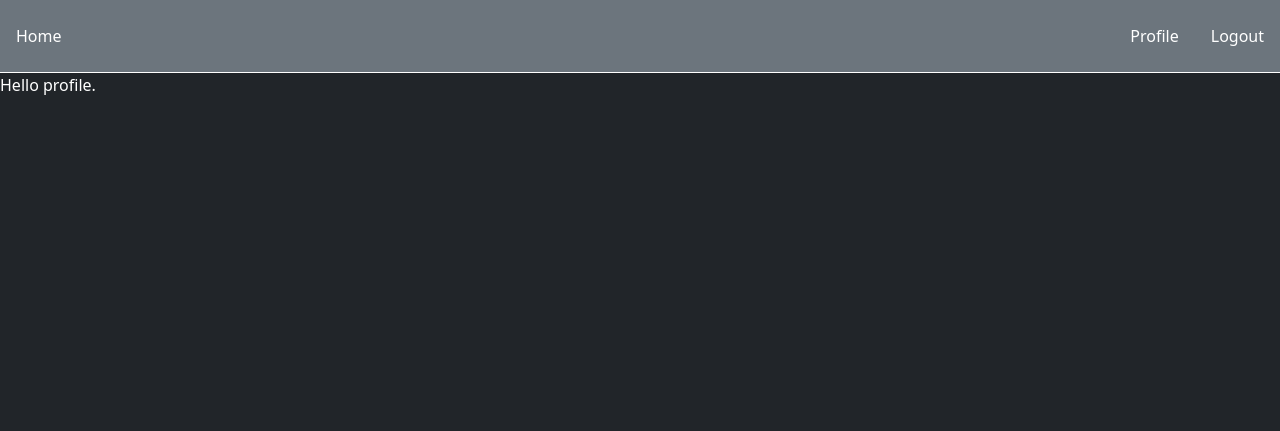
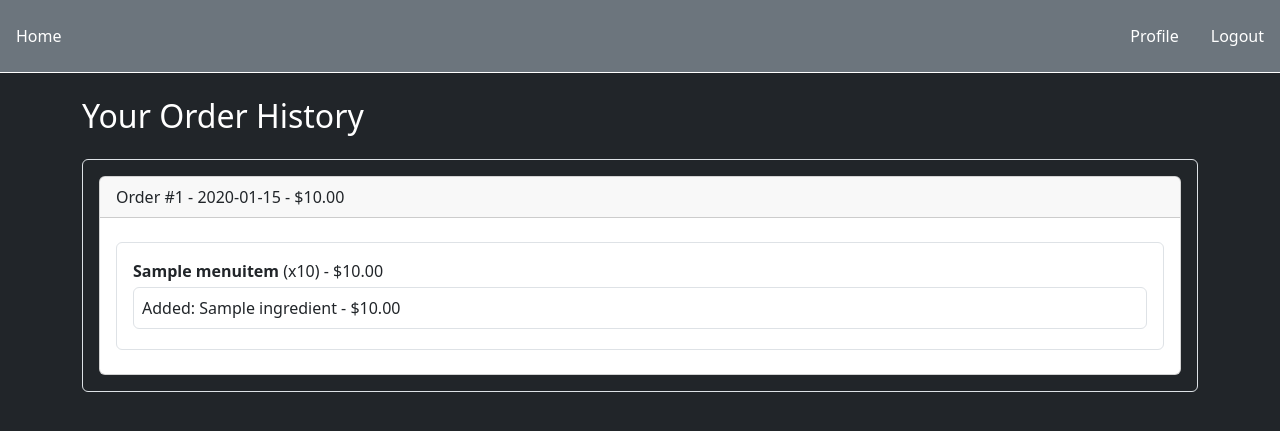
Before and after one commit to OrkunAvci/YemekSepeti-Replica, a Django app: page /profile/ in a window 1280 px wide. Shown: the top 431 px of the page. Run offline with Django 5.2, Linux system fonts and the light colour scheme; a user stored in the database is signed in; tables that the repository leaves empty hold one stand-in row (values such as "Sample post").

Commit message:
Update profile.html

```diff
--- a/YemekSepeti/master/templates/profile.html
+++ b/YemekSepeti/master/templates/profile.html
@@ -1,10 +1,43 @@
-{% extends "./base.html" %}
+{% extends 'base.html' %}
 
 {% block content %}
 
-<div>
-	Hello profile.
+<div class="container mt-4">
+	<h2>Your Order History</h2>
+
+	{% if orders %}
+	<div class="list-group">
+		{% for order in orders %}
+		<div class="list-group-item my-3 rounded p-3 bg-dark border">
+			<div class="card">
+				<div class="card-header justify-content-between">
+					Order #{{ order.id }} - {{order.order_date|date:"Y-m-d" }} - ${{ order.total_price}}
+				</div>
+				<ul class="list-group p-3">
+					{% for item in order.order_items.all %}
+					<li class="rounded border list-group-item my-2 p-3">
+						<strong>{{ item.menu_item.name }}</strong> (x{{ item.quantity }}) - ${{ item.base_price }}
+						<ul class="list-group">
+							{% for customization in item.customizations.all %}
+							<li class="rounded border list-group-item my-1 p-2">
+								{% if customization.action == 1 %}
+								Added: {{ customization.ingredient.name }} - ${{ customization.ingredient.price }}
+								{% else %}
+								Removed: {{ customization.ingredient.name }}
+								{% endif %}
+							</li>
+							{% endfor %}
+						</ul>
+					</li>
+					{% endfor %}
+				</ul>
+			</div>
+		</div>
+		{% endfor %}
+	</div>
+	{% else %}
+	<p>You have no orders yet.</p>
+	{% endif %}
 </div>
 
-
 {% endblock %}
```
